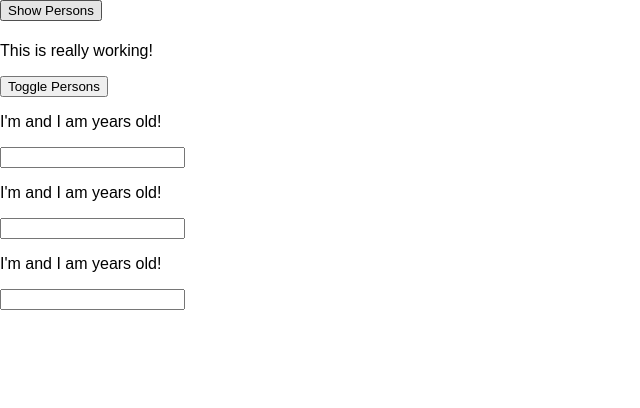
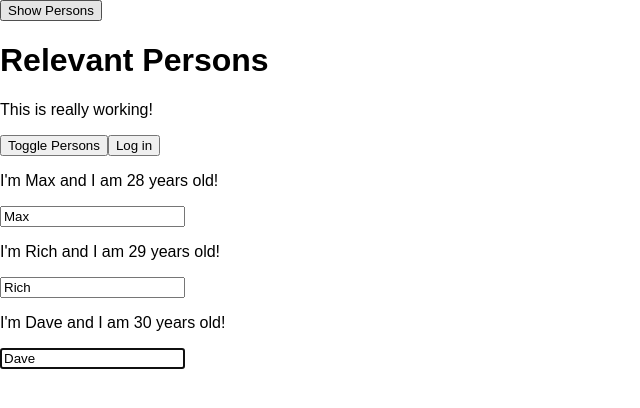
Before and after one commit to RichHorrocks/udemy, a React app in the folder react-the-complete-guide/: page / in a window 1280 px wide. Both pictures are taken after a click on the button "Show Persons". Shown: the top 408 px of the page, without its empty margins (0-640 px from the left). Built offline with nearby package versions, Linux system fonts and the light colour scheme.

Commit message:
Context API

```diff
--- a/react-the-complete-guide/package.json
+++ b/react-the-complete-guide/package.json
@@ -31,6 +31,7 @@
     "postcss-flexbugs-fixes": "3.2.0",
     "postcss-loader": "2.0.8",
     "promise": "8.0.1",
+    "prop-types": "^15.6.2",
     "radium": "^0.25.0",
     "raf": "3.4.0",
     "react": "^16.5.1",
--- a/react-the-complete-guide/src/components/Cockpit/Cockpit.js
+++ b/react-the-complete-guide/src/components/Cockpit/Cockpit.js
@@ -25,6 +25,7 @@ const cockpit = (props) => {
         onClick={props.clicked}>
         Toggle Persons
       </button>
+      <button onClick={props.login}>Log in</button>
     </Aux>
   );
 };
--- a/react-the-complete-guide/src/components/Persons/Person/Person.js
+++ b/react-the-complete-guide/src/components/Persons/Person/Person.js
@@ -1,12 +1,15 @@
 import React, { Component } from 'react';
+import PropTypes from 'prop-types';
 import classes from './Person.css';
 import withClass from '../../../hoc/withClass';
 import Aux from '../../../hoc/Aux';
+import { AuthContext } from '../../../containers/App';
 
 class Person extends Component {
   constructor(props) {
     super(props);
     console.log('[Person.js] Inside constructor', props);
+    this.inputElement = React.createRef();
   }
 
   componentWillMount() {
@@ -17,18 +20,36 @@ class Person extends Component {
     console.log('[Person.js] Inside componentDidMount');
   }
 
+  focus() {
+    this.inputElement.current.focus();
+  }
+
   render() {
     console.log('[Person.js] Inside render');
     return (
       <Aux>
+        <AuthContext.Consumer>
+          {auth => auth ? <p>I'm authenticated</p> : null}
+        </AuthContext.Consumer>
         <p onClick={this.props.click}>
           I'm {this.props.name} and I am {this.props.age} years old!
         </p>
         <p>{this.props.children}</p>
-        <input type="text" onChange={this.props.changed} value={this.props.name} />
+        <input
+          ref={this.inputElement}
+          type="text"
+          onChange={this.props.changed}
+          value={this.props.name} />
       </Aux>
     );
   }
 }
 
+Person.propTypes = {
+  click: PropTypes.func,
+  name: PropTypes.string,
+  age: PropTypes.number,
+  change: PropTypes.func
+};
+
 export default withClass(Person, classes.Person);
--- a/react-the-complete-guide/src/components/Persons/Persons.js
+++ b/react-the-complete-guide/src/components/Persons/Persons.js
@@ -5,6 +5,7 @@ class Persons extends PureComponent {
   constructor(props) {
     super(props);
     console.log('[Persons.js] Inside constructor', props);
+    this.lastPersonRef = React.createRef();
   }
 
   componentWillMount() {
@@ -13,6 +14,7 @@ class Persons extends PureComponent {
 
   componentDidMount() {
     console.log('[Persons.js] Inside componentDidMount');
+    this.lastPersonRef.current.focus();
   }
 
   componentWillReceiveProps(props) {
@@ -41,7 +43,9 @@ class Persons extends PureComponent {
       return <Person
         click={() => this.props.clicked(index)}
         name={person.name}
+        position={index}
         age={person.age}
+        ref={this.lastPersonRef}
         key={person.id}
         changed={(e) => this.props.changed(e, person.id)} />;
     });
--- a/react-the-complete-guide/src/containers/App.js
+++ b/react-the-complete-guide/src/containers/App.js
@@ -4,6 +4,8 @@ import Persons from '../components/Persons/Persons';
 import Cockpit from '../components/Cockpit/Cockpit';
 import withClass from '../hoc/withClass';
 import Aux from '../hoc/Aux';
+
+export const AuthContext = React.createContext(false);
 
 class App extends PureComponent {
   constructor(props) {
@@ -15,7 +17,9 @@ class App extends PureComponent {
         { id: '2', name: 'Rich', age: 29 },
         { id: '3', name: 'Dave', age: 30 },
       ],
-      showPersons: false
+      showPersons: false,
+      toggleCounter: 0,
+      authenticated: false
     };
   }
 
@@ -66,7 +70,16 @@ class App extends PureComponent {
 
   togglePersonsHandler = () => {
     const doesShow = this.state.showPersons;
-    this.setState({ showPersons: !doesShow });
+    this.setState((prevState) => {
+      return {
+        showPersons: !doesShow,
+        toggleCounter: prevState.toggleCounter + 1
+      };
+    });
+  }
+
+  loginHandler = () => {
+    this.setState({ authenticated: true });
   }
 
   render() {
@@ -92,8 +105,11 @@ class App extends PureComponent {
           appTitle={this.props.title}
           showPersons={this.state.showPersons}
           persons={this.state.persons}
+          login={this.loginHandler}
           clicked={this.togglePersonsHandler} />
-        {persons}
+        <AuthContext.Provider value={this.state.authenticated}>
+          {persons}
+        </AuthContext.Provider>
       </Aux>
     );
   }
--- a/react-the-complete-guide/src/hoc/withClass.js
+++ b/react-the-complete-guide/src/hoc/withClass.js
@@ -1,11 +1,27 @@
-import React from 'react';
+import React, { Component } from 'react';
+
+// const withClass = (WrappedComponent, className) => {
+//   return (props) => (
+//     <div className={className}>
+//       <WrappedComponent {...props} />
+//     </div>
+//   );
+// };
 
 const withClass = (WrappedComponent, className) => {
-  return () => (
-    <div className={className}>
-      <WrappedComponent />
-    </div>
-  );
+  const WithClass = class extends Component {
+    render() {
+      return (
+        <div className={className}>
+          <WrappedComponent ref={this.props.forwardedRef} {...this.props} />
+        </div>
+      );
+    }
+  };
+
+  return React.forwardRef((props, ref) => {
+    return <WithClass {...props} forwardedRef={ref} />;
+  });
 };
 
 export default withClass;
```
